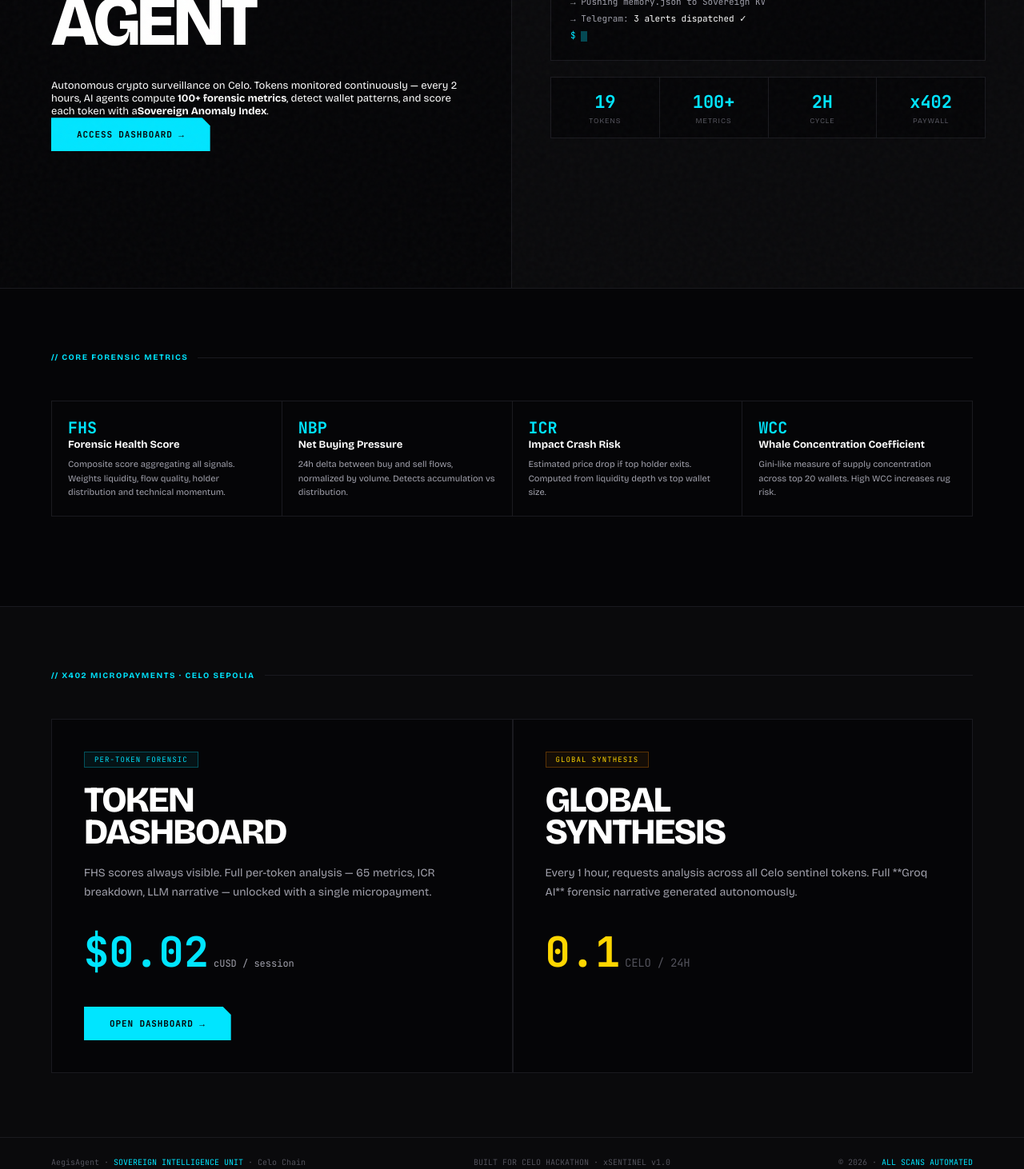
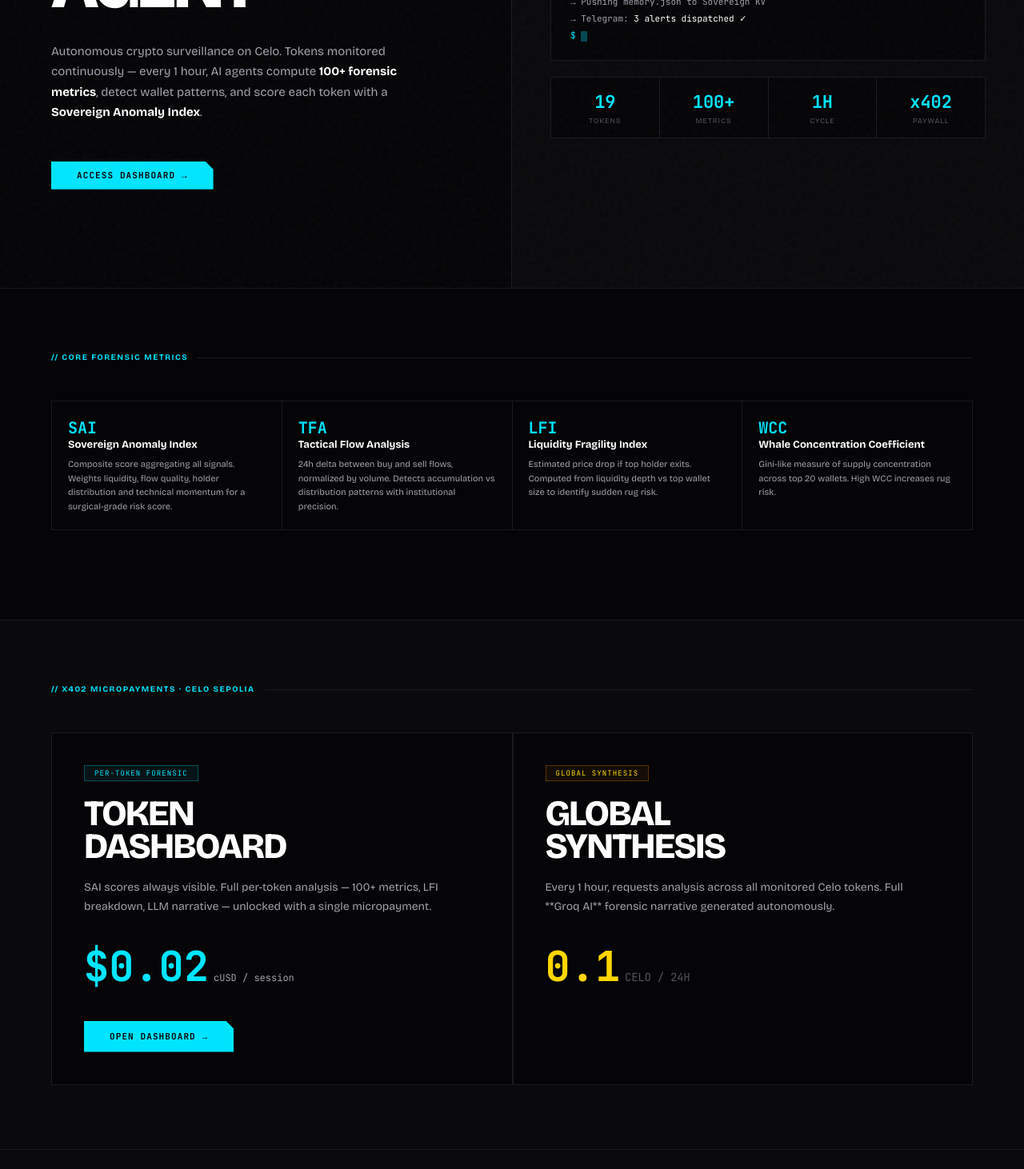
Before and after one commit to HushLuxe/AegisAgent, a React (Vite) app in the folder frontend/: page / in a window 1280 px wide. Shown: the part 440-1902 px from the top of the page at 80% size. Built offline with nearby package versions, Linux system fonts and the light colour scheme.

Commit message:
style: final UI alignment and spacing calibration for AegisAgent

```diff
--- a/frontend/src/components/Header.jsx
+++ b/frontend/src/components/Header.jsx
@@ -24,7 +24,7 @@ const Header = () => {
           <div className="logo-box">Δ</div>
           <div>
             <div style={{ fontWeight: 800, fontSize: '18px', letterSpacing: '-0.02em', color: 'var(--text-main)' }}>AegisAgent</div>
-          <div className="mono" style={{ fontSize: '9px', color: 'var(--text-dim)', letterSpacing: '0.05em' }}>SOVEREIGN INTELLIGENCE UNIT</div>
+          <div className="mono" style={{ fontSize: '9px', color: 'var(--text-dim)', letterSpacing: '0.05em' }}>TACTICAL FORENSIC INTELLIGENCE</div>
           </div>
         </Link>
       </div>
--- a/frontend/src/index.css
+++ b/frontend/src/index.css
@@ -107,6 +107,7 @@ header {
   display: flex;
   flex-direction: column;
   justify-content: center;
+  align-items: flex-start;
   border-right: 1px solid var(--border);
 }
 
@@ -140,15 +141,16 @@ header {
 .cta-group { display: flex; align-items: center; gap: 20px; flex-wrap: wrap; }
 
 .btn-primary {
-  display: inline-flex; align-items: center; gap: 10px;
-  padding: 14px 32px;
+  display: inline-flex; align-items: center; justify-content: center; gap: 10px;
+  padding: 12px 32px;
   background: var(--accent); color: var(--bg);
   font-family: 'JetBrains Mono', monospace;
-  font-size: 11px; font-weight: 700;
-  letter-spacing: 0.08em; text-transform: uppercase;
+  font-size: 11px; font-weight: 800;
+  letter-spacing: 0.1em; text-transform: uppercase;
   text-decoration: none; border: none; cursor: pointer;
   clip-path: polygon(0 0, calc(100% - 10px) 0, 100% 10px, 100% 100%, 0 100%);
-  transition: background 0.15s, transform 0.15s;
+  transition: all 0.2s cubic-bezier(0.4, 0, 0.2, 1);
+  line-height: 1;
 }
 .btn-primary:hover { background: #00bcd4; transform: translateX(2px); }
 
--- a/frontend/src/pages/Landing.jsx
+++ b/frontend/src/pages/Landing.jsx
@@ -9,7 +9,7 @@ const Landing = () => {
           <div className="logo-box">Δ</div>
           <div>
             <div style={{ fontWeight: 800, fontSize: '16px', letterSpacing: '-0.02em', color: 'var(--text-main)' }}>AegisAgent</div>
-            <div className="mono" style={{ fontSize: '9px', color: 'var(--text-dim)' }}>SOVEREIGN INTELLIGENCE UNIT</div>
+            <div className="mono" style={{ fontSize: '9px', color: 'var(--text-dim)' }}>TACTICAL FORENSIC INTELLIGENCE</div>
           </div>
         </div>
         <div className="status-ticker mono">
@@ -27,11 +27,10 @@ const Landing = () => {
             <span className="dim">FORENSIC</span><br />
             AGENT
           </h1>
-          <p>
+          <p className="hero-desc">
             Autonomous crypto surveillance on Celo. Tokens monitored
-            continuously — every 2 hours, AI agents compute <strong>100+ forensic metrics</strong>,
-            detect wallet patterns, and score each token with a
-            <strong>Sovereign Anomaly Index</strong>.
+            continuously — every 1 hour, AI agents compute <strong>100+ forensic metrics</strong>,
+            detect wallet patterns, and score each token with a <strong>Sovereign Anomaly Index</strong>.
           </p>
           <div className="cta-group">
             <Link to="/dashboard" className="btn-primary">Access Dashboard →</Link>
@@ -48,10 +47,10 @@ const Landing = () => {
             </div>
             <div className="t-line"><span className="cmd">$</span> <span className="out">aegis run</span> <span className="val">forensic_engine_v5.1</span></div>
                 <div className="t-line"><span className="out">→ Loading watchlist... 19 tokens · Celo chain</span></div>
-                <div className="t-line"><span className="out">→ Fetching onchain data [Celo Explorer / RPC Interface]</span></div>
+                <div className="t-line"><span className="out">→ Fetching onchain data [Celo Explorer / DexScreener]</span></div>
                 <div className="t-line"><span className="out">→ Computing metrics: SAI / TFA / LFI / LCR / BPI</span></div>
                 <div className="t-line"><span className="warn">⚠️ CONVERGENCE DETECTED — LFI=0.88 → FRAGILITY_ZONE</span></div>
-                <div className="t-line"><span className="out">→ Sentinel LLM synthesis... EN report generated</span></div>
+                <div className="t-line"><span className="out">→ Forensic LLM synthesis... EN report generated</span></div>
                 <div className="t-line"><span className="out">→ Pushing memory.json to Sovereign KV</span></div>
             <div className="t-line"><span className="out">→ Telegram:</span> <span className="val">3 alerts dispatched ✓</span></div>
             <div className="t-line"><span className="cmd">$</span> <span className="cursor"></span></div>
@@ -62,7 +61,7 @@ const Landing = () => {
                 <div className="stat-val">100+</div>
                 <div className="stat-key">Metrics</div>
               </div>
-            <div className="stat-cell"><div className="stat-val">2H</div><div className="stat-key">Cycle</div></div>
+            <div className="stat-cell"><div className="stat-val">1H</div><div className="stat-key">Cycle</div></div>
             <div className="stat-cell"><div className="stat-val">x402</div><div className="stat-key">Paywall</div></div>
           </div>
         </div>
@@ -75,19 +74,19 @@ const Landing = () => {
         </div>
         <div className="metrics-grid">
           <div className="m-card">
-            <div className="metric-name" style={{ fontFamily: "'JetBrains Mono', monospace", fontSize: '20px', fontWeight: 700, color: 'var(--accent)' }}>FHS</div>
-            <div className="metric-full" style={{ fontWeight: 700, fontSize: '13px', marginBottom: '8px' }}>Forensic Health Score</div>
-            <div className="metric-desc" style={{ fontSize: '11px', color: 'var(--text-dim)', lineHeight: 1.6 }}>Composite score aggregating all signals. Weights liquidity, flow quality, holder distribution and technical momentum.</div>
+            <div className="metric-name" style={{ fontFamily: "'JetBrains Mono', monospace", fontSize: '20px', fontWeight: 700, color: 'var(--accent)' }}>SAI</div>
+            <div className="metric-full" style={{ fontWeight: 700, fontSize: '13px', marginBottom: '8px' }}>Sovereign Anomaly Index</div>
+            <div className="metric-desc" style={{ fontSize: '11px', color: 'var(--text-dim)', lineHeight: 1.6 }}>Composite score aggregating all signals. Weights liquidity, flow quality, holder distribution and technical momentum for a surgical-grade risk score.</div>
           </div>
           <div className="m-card">
-            <div className="metric-name" style={{ fontFamily: "'JetBrains Mono', monospace", fontSize: '20px', fontWeight: 700, color: 'var(--accent)' }}>NBP</div>
-            <div className="metric-full" style={{ fontWeight: 700, fontSize: '13px', marginBottom: '8px' }}>Net Buying Pressure</div>
-            <div className="metric-desc" style={{ fontSize: '11px', color: 'var(--text-dim)', lineHeight: 1.6 }}>24h delta between buy and sell flows, normalized by volume. Detects accumulation vs distribution.</div>
+            <div className="metric-name" style={{ fontFamily: "'JetBrains Mono', monospace", fontSize: '20px', fontWeight: 700, color: 'var(--accent)' }}>TFA</div>
+            <div className="metric-full" style={{ fontWeight: 700, fontSize: '13px', marginBottom: '8px' }}>Tactical Flow Analysis</div>
+            <div className="metric-desc" style={{ fontSize: '11px', color: 'var(--text-dim)', lineHeight: 1.6 }}>24h delta between buy and sell flows, normalized by volume. Detects accumulation vs distribution patterns with institutional precision.</div>
           </div>
           <div className="m-card">
-            <div className="metric-name" style={{ fontFamily: "'JetBrains Mono', monospace", fontSize: '20px', fontWeight: 700, color: 'var(--accent)' }}>ICR</div>
-            <div className="metric-full" style={{ fontWeight: 700, fontSize: '13px', marginBottom: '8px' }}>Impact Crash Risk</div>
-            <div className="metric-desc" style={{ fontSize: '11px', color: 'var(--text-dim)', lineHeight: 1.6 }}>Estimated price drop if top holder exits. Computed from liquidity depth vs top wallet size.</div>
+            <div className="metric-name" style={{ fontFamily: "'JetBrains Mono', monospace", fontSize: '20px', fontWeight: 700, color: 'var(--accent)' }}>LFI</div>
+            <div className="metric-full" style={{ fontWeight: 700, fontSize: '13px', marginBottom: '8px' }}>Liquidity Fragility Index</div>
+            <div className="metric-desc" style={{ fontSize: '11px', color: 'var(--text-dim)', lineHeight: 1.6 }}>Estimated price drop if top holder exits. Computed from liquidity depth vs top wallet size to identify sudden rug risk.</div>
           </div>
           <div className="m-card">
             <div className="metric-name" style={{ fontFamily: "'JetBrains Mono', monospace", fontSize: '20px', fontWeight: 700, color: 'var(--accent)' }}>WCC</div>
@@ -109,7 +108,7 @@ const Landing = () => {
               TOKEN<br/>DASHBOARD
             </h2>
             <p style={{ fontSize: '14px', color: 'var(--text-dim)', lineHeight: 1.7, marginBottom: '28px' }}>
-              FHS scores always visible. Full per-token analysis — 65 metrics, ICR breakdown, LLM narrative — unlocked with a single micropayment.
+              SAI scores always visible. Full per-token analysis — 100+ metrics, LFI breakdown, LLM narrative — unlocked with a single micropayment.
             </p>
             <div style={{ display: 'flex', alignItems: 'baseline', gap: '6px', marginBottom: '28px' }}>
               <span className="paywall-price" style={{ fontSize: '52px' }}>$0.02</span>
@@ -123,7 +122,7 @@ const Landing = () => {
               GLOBAL<br/>SYNTHESIS
             </h2>
             <p style={{ fontSize: '14px', color: 'var(--text-dim)', lineHeight: 1.7, marginBottom: '28px' }}>
-              Every 1 hour, requests analysis across all Celo sentinel tokens. Full **Groq AI** forensic narrative generated autonomously.
+              Every 1 hour, requests analysis across all monitored Celo tokens. Full **Groq AI** forensic narrative generated autonomously.
             </p>
             <div style={{ display: 'flex', alignItems: 'baseline', gap: '6px', marginBottom: '28px' }}>
               <span className="paywall-price" style={{ fontSize: '52px', color: 'var(--amber)' }}>0.1</span>
@@ -134,8 +133,8 @@ const Landing = () => {
       </div>
 
       <footer style={{ padding: '24px 64px', borderTop: '1px solid var(--border)', background: 'var(--surface)', display: 'flex', justifyContent: 'space-between', alignItems: 'center', fontSize: '10px', color: 'var(--text-ghost)', fontFamily: "'JetBrains Mono', monospace" }}>
-        <div>AegisAgent · <span style={{ color: 'var(--accent)' }}>SOVEREIGN INTELLIGENCE UNIT</span> · Celo Chain</div>
-        <div>BUILT FOR CELO HACKATHON · xSENTINEL v1.0</div>
+        <div>AegisAgent · <span style={{ color: 'var(--accent)' }}>TACTICAL FORENSIC INTELLIGENCE</span> · Celo Chain</div>
+        <div>BUILT FOR CELO HACKATHON · v1.2</div>
         <div>© 2026 · <span style={{ color: 'var(--accent)' }}>ALL SCANS AUTOMATED</span></div>
       </footer>
     </>
```
